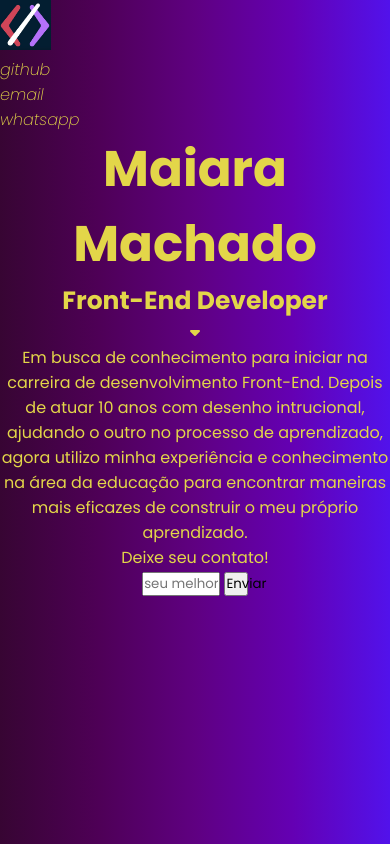
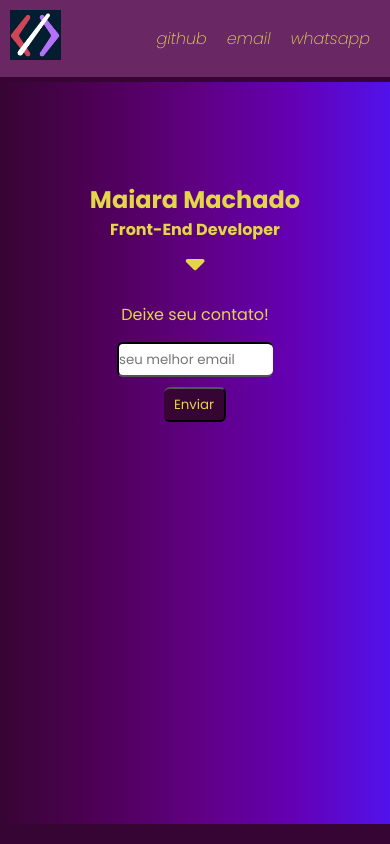
Before and after one commit to Axemay/HC3-css-responsividade, a plain HTML site: page index.html in a window 390 px wide. Drawn offline with Linux system fonts and the light colour scheme.

Commit message:
Update responsive CSS

```diff
--- a/index.css
+++ b/index.css
@@ -7,8 +7,27 @@
 }
 
 body {
-    background-image: linear-gradient(90deg, #370533, #4e0056, #5f0081, #6400b3, #5212eb);
+    background-image: linear-gradient(90deg, #370533, #4e0056, #5f0081, #6400b3, #5212eb) ;
 
+}
+
+header {
+    display: flex;
+    justify-content: space-between;
+    align-items: center;
+    padding: 10px;
+    background-color: #692764;
+    margin-bottom: 100px;
+    border-bottom: 5px solid #370533;
+
+}
+
+header ul {
+    display: flex;
+}
+
+header ul li{
+    padding: 10px;
 }
 
 header img {
@@ -24,6 +43,13 @@ ul {
 
 a {
     text-decoration: none;
+    transition: 900ms;
+
+}
+
+
+a:hover{
+    font-weight: bold;
 }
 
 .container {
@@ -32,10 +58,37 @@ a {
 
 .container .name h1{
     font-size: 50px;
+
 }
 
 .container .name h5{
     font-size: 25px;
+
+}
+
+#arrow {
+    font-size: 30px;
+    cursor: pointer;
+    animation: blink 1s steps(5, start) infinite;
+}
+
+@keyframes blink {
+    to{
+        visibility: hidden;
+    }
+}
+
+#animation{
+    transition: 300ms;
+}
+
+.rotate {
+    transform: rotate(180deg);
+    transition: 300ms;
+}
+
+.active {
+    display: block !important;
 }
 
 #about p{
@@ -47,17 +100,98 @@ a {
 form {
     width: 40%;
     margin: 0 auto;
+    margin-top: 10px;
 
 }
 
 .form input{
-    width: 50%;
+    width: 70%;
+    height: 35px;
+    border-color: #000000;
+    border-top-left-radius: 6px;
+    border-bottom-left-radius: 6px;
+    border-right: transparent;
+    margin-right: 0;
+    padding-right: 0;
+    color: #000000;
+
 }
 
 .form button {
     width: 15%;
+    height: 35px;
+    border-top-right-radius: 6px;
+    border-bottom-right-radius: 6px;
+    border-left: transparent;
+    padding-left: 0;
+    margin-left: 0;
+
 }
 
+.form p {
+    margin-top: 15px;
+    margin-bottom: 15px;
+}
+
+
 button{
-    color: #000;
+
+    background: linear-gradient(to right, #5212eb  50%, #370533 50%);
+    background-size: 200% 100%;
+    background-position: right bottom;
+    transition: all 600ms ease-out;
 }
+
+button:hover{
+    cursor: pointer;
+    transform: scale(1.03);
+    background-position: left bottom;
+
+}
+
+.footer {
+    position: absolute;
+    bottom: 0;
+    width: 100%;
+    height: 20px;
+    background-color: #370533;
+}
+
+@media only screen and (max-width:768px){
+    .form{
+        width: 100%;
+
+    }
+
+    .form input{
+        width: 100%;
+        border-radius: 6px;
+    }
+
+
+    .form button{
+        margin-top: 10px;
+        width: 40%;
+        border-radius: 6px;
+
+    }
+
+}
+
+@media only screen and (max-width: 480px) {
+
+    .container .name h1{
+        font-size: 24px;
+    }
+    .container .name h5{
+        font-size: 16px;
+    }
+
+    #about p{
+        font-size: 14px;
+        max-width: 80%;
+        text-align: justify;
+
+
+    }
+}
--- a/index.html
+++ b/index.html
@@ -7,9 +7,10 @@
     <script src="https://kit.fontawesome.com/140a4b24c2.js" crossorigin="anonymous"></script>
     <link rel="preconnect" href="https://fonts.googleapis.com">
     <link rel="preconnect" href="https://fonts.googleapis.com">
-<link rel="preconnect" href="https://fonts.gstatic.com" crossorigin>
-<link href="https://fonts.googleapis.com/css2?family=Poppins:ital,wght@0,200;0,400;0,700;1,200;1,700&display=swap" rel="stylesheet">
+    <link rel="preconnect" href="https://fonts.gstatic.com" crossorigin>
+    <link href="https://fonts.googleapis.com/css2?family=Poppins:ital,wght@0,200;0,400;0,700;1,200;1,700&display=swap" rel="stylesheet">
     <link rel="stylesheet" href="index.css">
+    <script type="text/javascript" src="script.js"></script>
     <title>Maiara Machado</title>
 </head>
 <body>
@@ -36,22 +37,23 @@
                 <h5>Front-End Developer</h5>
             </div>
 
-            <div id="arrow">
-                <i class="fa-solid fa-caret-down"></i>
+            <div onclick="displayAbout()" id="arrow">
+                <i id="animation" class="fa-solid fa-caret-down"></i>
             </div>
-            <div id="about">
-                <p>Em busca de conhecimento para iniciar na carreira de desenvolvimento Front-End. Depois de atuar 10 anos com desenho intrucional, ajudando o outro no processo de aprendizado, agora utilizo minha experiência e conhecimento na área da educação para encontrar maneiras mais eficazes de construir o meu próprio aprendizado.</p>
+            <div style="display:none" id="about">
+                <p>Em busca de conhecimento para iniciar na carreira de desenvolvimento Front-End. Depois de atuar 10 anos com desenho instrucional, ajudando o outro no processo de aprendizado, agora utilizo minha experiência e conhecimento na área da educação para encontrar maneiras mais eficazes de construir o meu próprio aprendizado.</p>
             </div>
             <div class="form">
                 <p>Deixe seu contato!</p>
                 <form action="">
-                    <input type="email" placeholder="seu melhor email">
-                    <button>Enviar</button>
+                    <input type="email" placeholder="seu melhor email"><button>Enviar</button>
                 </form>
 
             </div>
         </section>
 
     </main>
+
 </body>
+<footer class="footer"></footer>
 </html>
--- /dev/null
+++ b/script.js
@@ -0,0 +1,6 @@
+function displayAbout(){
+    var arrow = document.getElementById("animation");
+    arrow.classList.toggle("rotate");
+    var display = document.getElementById("about");
+    about.classList.toggle("active");
+}
```
